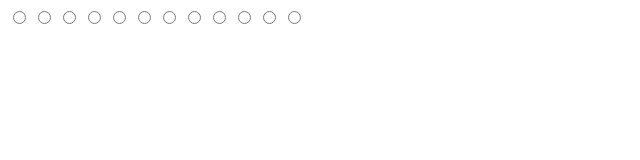
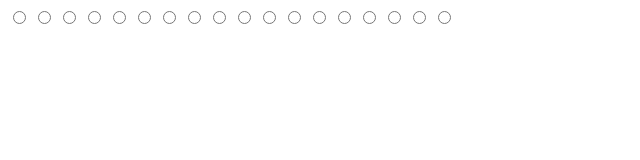
Before and after one commit to iamneo-production/dbfbecffbdd304966236efdcbcabeone, a website: page public/index.html in a window 1280 px wide. Shown: the full height of the page, 0-640 px from the left. Drawn offline with Linux system fonts and the light colour scheme.

Commit message:
Backup Commit

```diff
--- a/public/index.html
+++ b/public/index.html
@@ -16,14 +16,30 @@
     <input type="radio" name="cell-0" id="cell-0-o"/>
     <input type="radio" name="cell-1" id="cell-1-x"/>
     <input type="radio" name="cell-1" id="cell-1-o"/>
-    <input type="radio" name="cell-0" id="cell-0-x"/>
-    <input type="radio" name="cell-0" id="cell-0-o"/>
-    <input type="radio" name="cell-0" id="cell-0-x"/>
-    <input type="radio" name="cell-0" id="cell-0-o"/>
-    <input type="radio" name="cell-0" id="cell-0-x"/>
-    <input type="radio" name="cell-0" id="cell-0-o"/>
-    <input type="radio" name="cell-0" id="cell-0-x"/>
-    <input type="radio" name="cell-0" id="cell-0-o"/>
+    <input type="radio" name="cell-2" id="cell-2-x"/>
+    <input type="radio" name="cell-2" id="cell-2-o"/>
+    <input type="radio" name="cell-3" id="cell-3-x"/>
+    <input type="radio" name="cell-3" id="cell-3-o"/>
+    <input type="radio" name="cell-4" id="cell-4-x"/>
+    <input type="radio" name="cell-4" id="cell-4-o"/>
+    <input type="radio" name="cell-5" id="cell-5-x"/>
+    <input type="radio" name="cell-5" id="cell-5-o"/>
+    <input type="radio" name="cell-6" id="cell-6-x"/>
+    <input type="radio" name="cell-6" id="cell-6-o"/>
+    <input type="radio" name="cell-7" id="cell-7-x"/>
+    <input type="radio" name="cell-7" id="cell-7-o"/>
+    <input type="radio" name="cell-8" id="cell-8-x"/>
+    <input type="radio" name="cell-8" id="cell-8-o"/>
+
+    <div id="board" class="center">
+      <div class ="tile" id="tile-0">
+        <label for="cell-0-x"></label>
+        <label for="cell-0-o"></label>
+        <div></div>
+        </div>
+        <div class="tile" id="tile-1">
+          <label for
+        </div>
   </form>
 </body>
 </html>
```
